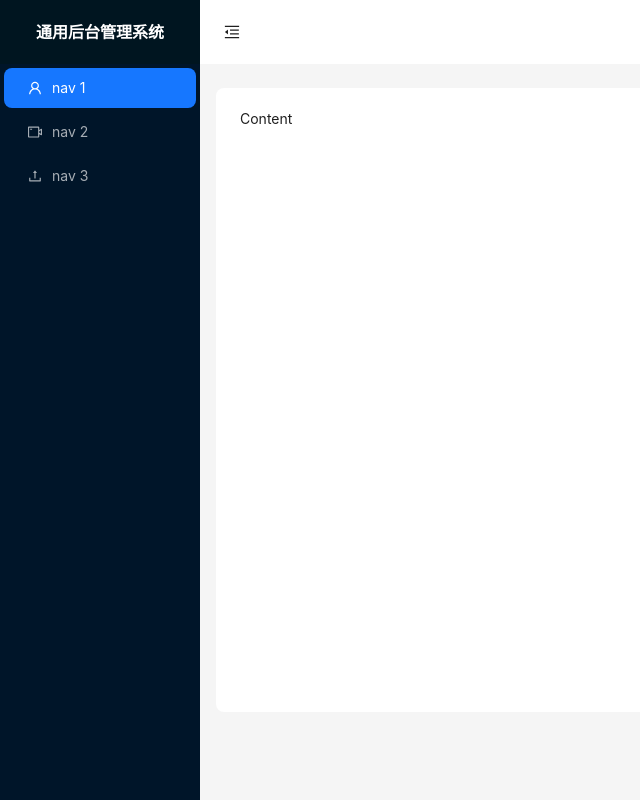
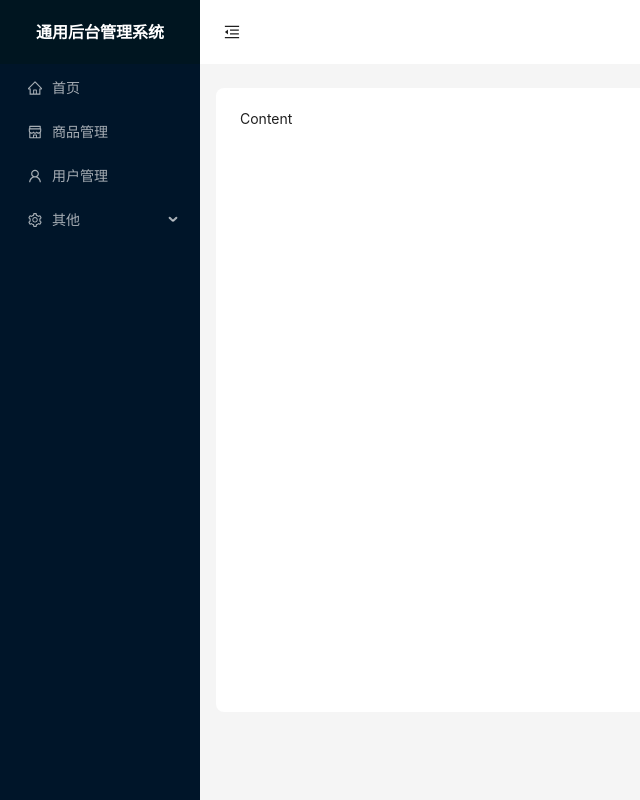
Before and after one commit to Shanly33/Backend-react, a React (Create React App) app: page /other/pageTwo in a window 1280 px wide. Shown: the whole page, without its empty margins (0-640 px from the left). Built offline with nearby package versions, Linux system fonts and the light colour scheme.

Commit message:
layout组件aside拆分及功能实现

```diff
--- /dev/null
+++ b/src/components/aside/index.js
@@ -0,0 +1,42 @@
+import React, { useState } from 'react'
+import * as Icon from '@ant-design/icons'
+import { Layout, Menu } from 'antd'
+import menuList from '../../config'
+
+const { Sider } = Layout
+
+const Aside = props => {
+  const { collapsed } = props
+
+  //动态获取icon
+  const iconToElement = name => React.createElement(Icon[name])
+
+  //菜单数据处理
+  const getItems = (items, list = []) => {
+    items.map(item => {
+      list.push({
+        key: item.path,
+        ...(item.icon ? { icon: iconToElement(item?.icon) } : []),
+        label: item.label,
+        ...(item.children ? { children: getItems(item.children) } : [])
+      })
+    })
+    return list
+  }
+
+  return (
+    <Sider trigger={null} collapsible collapsed={collapsed}>
+      <h3 className='app-name'>通用后台管理系统</h3>
+      <Menu
+        theme='dark'
+        mode='inline'
+        defaultSelectedKeys={['1']}
+        items={getItems(menuList)}
+        style={{
+          height: '100%'
+        }}
+      />
+    </Sider>
+  )
+}
+export default Aside
--- /dev/null
+++ b/src/config/index.js
@@ -0,0 +1,41 @@
+const menuList = [
+  {
+    path: '/home',
+    name: 'home',
+    label: '首页',
+    icon: 'HomeOutlined',
+    url: '/home/index'
+  },
+  {
+    path: '/mail',
+    name: 'mail',
+    label: '商品管理',
+    icon: 'ShopOutlined',
+    url: '/mail/index'
+  },
+  {
+    path: '/user',
+    name: 'user',
+    label: '用户管理',
+    icon: 'UserOutlined',
+    url: '/user/index'
+  },
+  {
+    path: '/other',
+    label: '其他',
+    icon: 'SettingOutlined',
+    children: [
+      {
+        path: '/other/pageOne',
+        name: 'page1',
+        label: '页面1'
+      },
+      {
+        path: '/other/pageTwo',
+        name: 'page2',
+        label: '页面2'
+      }
+    ]
+  }
+]
+export default menuList
--- a/src/pages/layout.js
+++ b/src/pages/layout.js
@@ -1,12 +1,7 @@
 import React, { useState } from 'react'
-import {
-  MenuFoldOutlined,
-  MenuUnfoldOutlined,
-  UploadOutlined,
-  UserOutlined,
-  VideoCameraOutlined
-} from '@ant-design/icons'
+import { MenuFoldOutlined, MenuUnfoldOutlined } from '@ant-design/icons'
 import { Button, Layout, Menu, theme } from 'antd'
+import Aside from '../components/aside'
 import { Outlet } from 'react-router-dom'
 
 const { Header, Sider, Content } = Layout
@@ -18,34 +13,7 @@ const MyLayout = () => {
   } = theme.useToken()
   return (
     <Layout className='main-container'>
-      <Sider trigger={null} collapsible collapsed={collapsed}>
-        <h3 className='app-name'>通用后台管理系统</h3>
-        <Menu
-          theme='dark'
-          mode='inline'
-          defaultSelectedKeys={['1']}
-          items={[
-            {
-              key: '1',
-              icon: <UserOutlined />,
-              label: 'nav 1'
-            },
-            {
-              key: '2',
-              icon: <VideoCameraOutlined />,
-              label: 'nav 2'
-            },
-            {
-              key: '3',
-              icon: <UploadOutlined />,
-              label: 'nav 3'
-            }
-          ]}
-          style={{
-            height:'100%'
-          }}
-        />
-      </Sider>
+      <Aside collapsed={collapsed} />
       <Layout>
         <Header
           style={{
```
Also changed, not shown: src/components/header/index.js (added).
